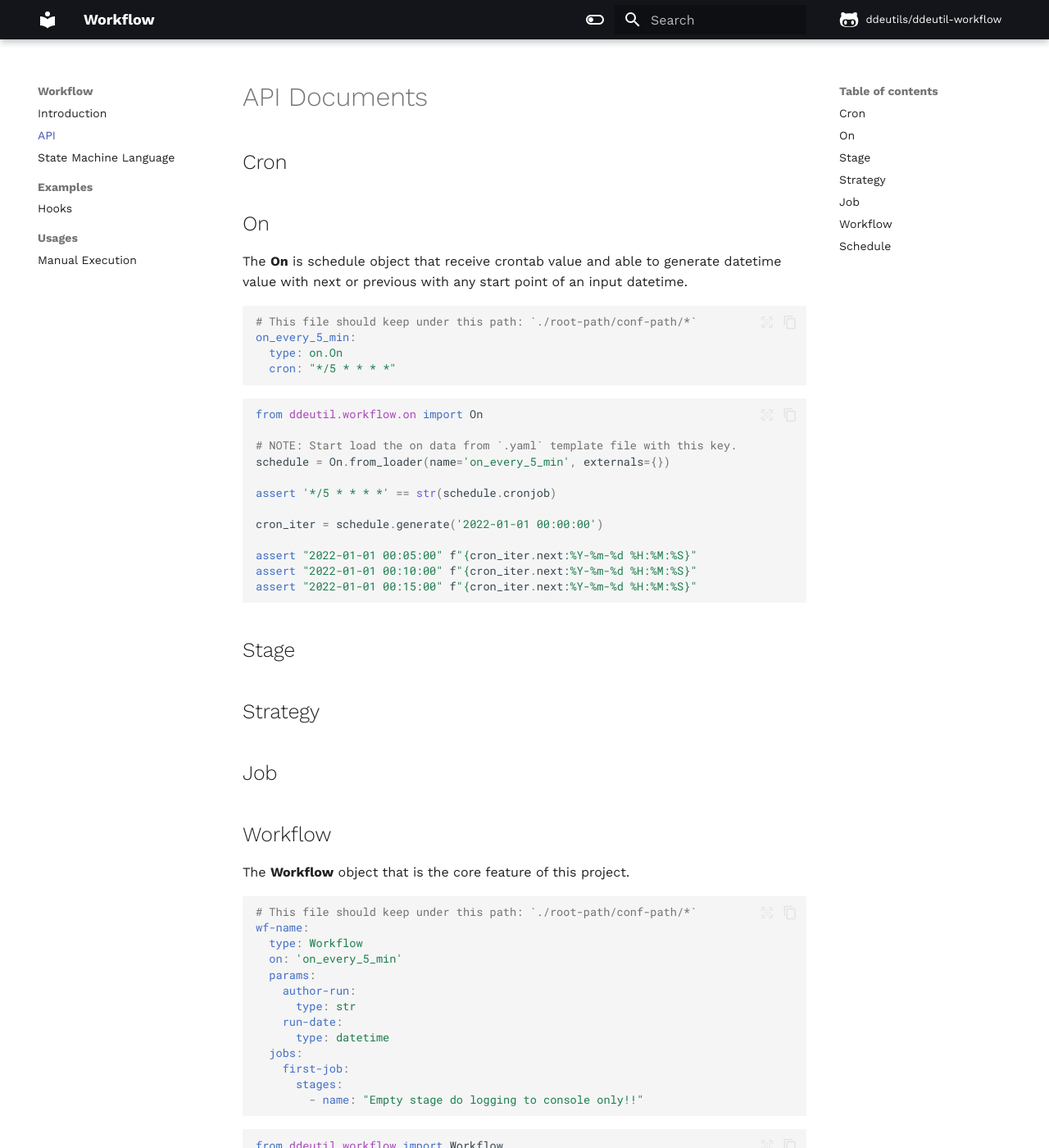
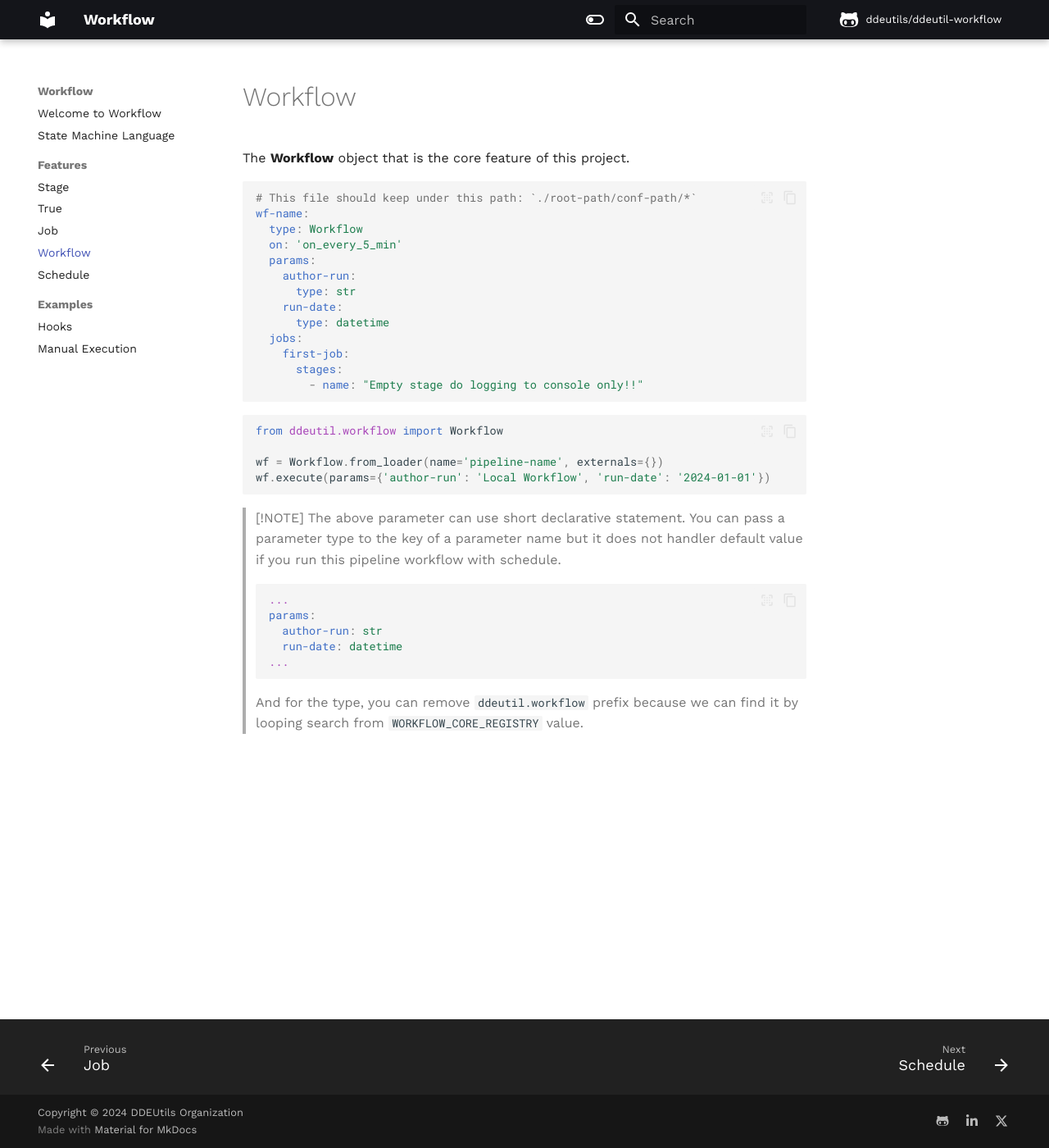
Before and after one commit to ddeutils/ddeutil-workflow, an MkDocs documentation site: the page built from docs/features/workflow.md, in a window 1280 px wide and 1400 px high. Shown: the whole window at 82% size. Built offline with MkDocs 1.6.1 and Material for MkDocs 9.7.7, drawn with Linux system fonts in a browser that asks for light colours; comment, search, counter and statistics services are not loaded; some of the changed text lies outside the part shown.

Commit message:
:page_facing_up: docs: update features content and readme.

````diff
--- a/docs/api.md
+++ b/docs/features/workflow.md
@@ -1,41 +1,4 @@
-# API Documents
-
-## Cron
-
-## On
-
-The **On** is schedule object that receive crontab value and able to generate
-datetime value with next or previous with any start point of an input datetime.
-
-```yaml
-# This file should keep under this path: `./root-path/conf-path/*`
-on_every_5_min:
-  type: on.On
-  cron: "*/5 * * * *"
-```
-
-```python
-from ddeutil.workflow.on import On
-
-# NOTE: Start load the on data from `.yaml` template file with this key.
-schedule = On.from_loader(name='on_every_5_min', externals={})
-
-assert '*/5 * * * *' == str(schedule.cronjob)
-
-cron_iter = schedule.generate('2022-01-01 00:00:00')
-
-assert "2022-01-01 00:05:00" f"{cron_iter.next:%Y-%m-%d %H:%M:%S}"
-assert "2022-01-01 00:10:00" f"{cron_iter.next:%Y-%m-%d %H:%M:%S}"
-assert "2022-01-01 00:15:00" f"{cron_iter.next:%Y-%m-%d %H:%M:%S}"
-```
-
-## Stage
-
-## Strategy
-
-## Job
-
-## Workflow
+# Workflow
 
 The **Workflow** object that is the core feature of this project.
 
@@ -77,5 +40,3 @@
 >
 > And for the type, you can remove `ddeutil.workflow` prefix because we can find
 > it by looping search from `WORKFLOW_CORE_REGISTRY` value.
-
-## Schedule
--- a/docs/index.md
+++ b/docs/index.md
@@ -1,4 +1,4 @@
-# Workflow
+# Welcome to Workflow
 
 The **Lightweight workflow orchestration** with less dependencies the was created
 for easy to make a simple metadata driven for data workflow orchestration.
@@ -44,7 +44,6 @@
 |-------------------|------------------------------------------|--------------------|
 | Python & CLI      | `pip install ddeutil-workflow`           | :heavy_check_mark: |
 | FastAPI Server    | `pip install ddeutil-workflow[api]`      | :heavy_check_mark: |
-
 
 > I added this feature to the main milestone.
 >
--- a/mkdocs.yml
+++ b/mkdocs.yml
@@ -51,13 +51,17 @@
       link: https://x.com/korawica
 
 nav:
-  - Introduction: index.md
-  - API: api.md
+  - index.md
   - State Machine Language: state_machine.md
+  - Features:
+      - Stage: features/stage.md
+      - On: features/on.md
+      - Job: features/job.md
+      - Workflow: features/workflow.md
+      - Schedule: features/schedule.md
   - Examples:
       - Hooks: examples/hook_stage.md
-  - Usages:
-      - Manual Execution: usages/manual_execution.md
+      - Manual Execution: examples/manual_execution.md
 
 plugins:
   - tags
````
Also changed, not shown: docs/features/job.md (added, +1 -0 lines), docs/features/on.md (added, +26 -0 lines), docs/features/schedule.md (added, +1 -0 lines), docs/features/stage.md (added, +1 -0 lines), docs/examples/manual_execution.md (renamed from docs/usages/manual_execution.md).
